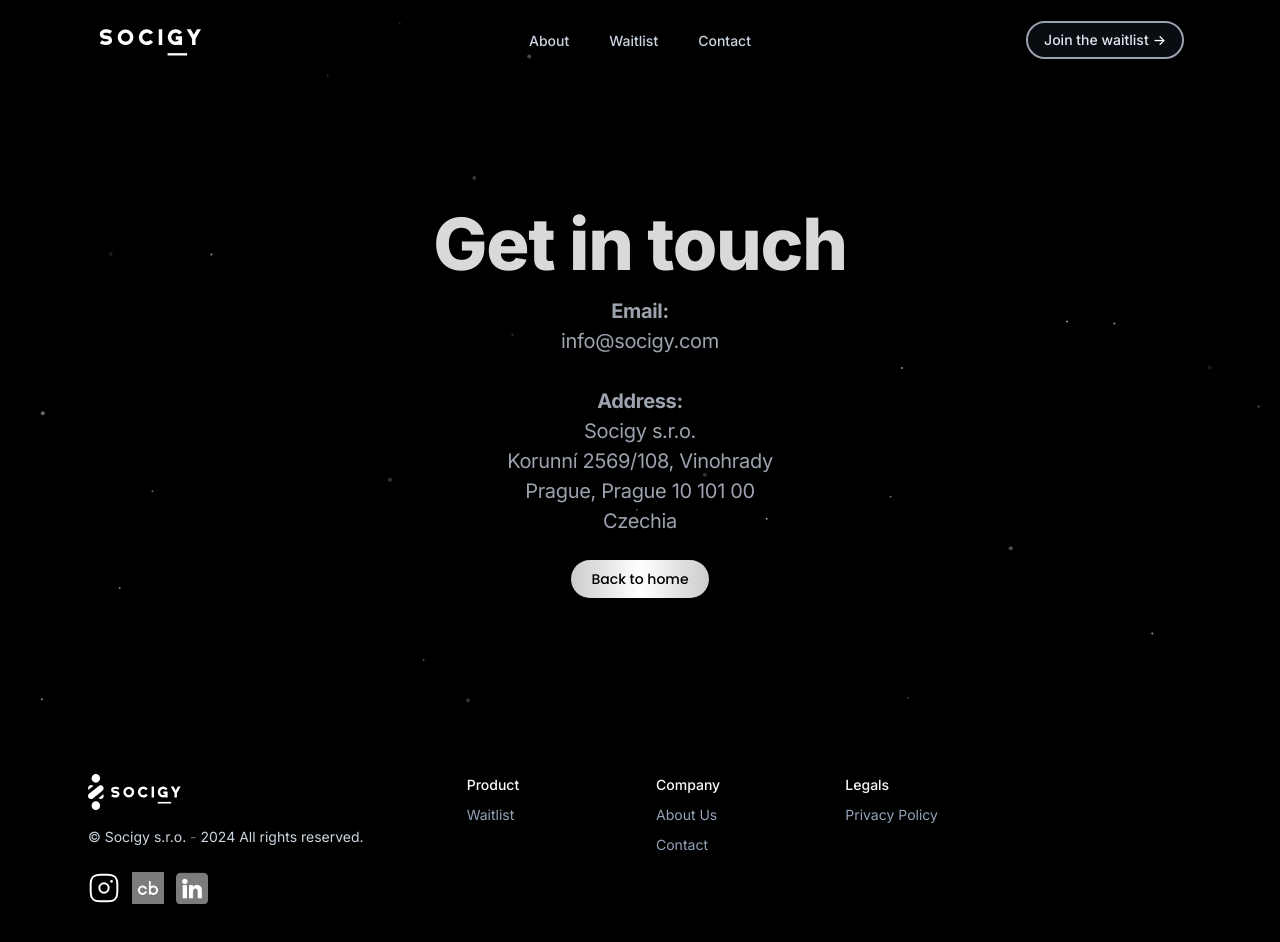
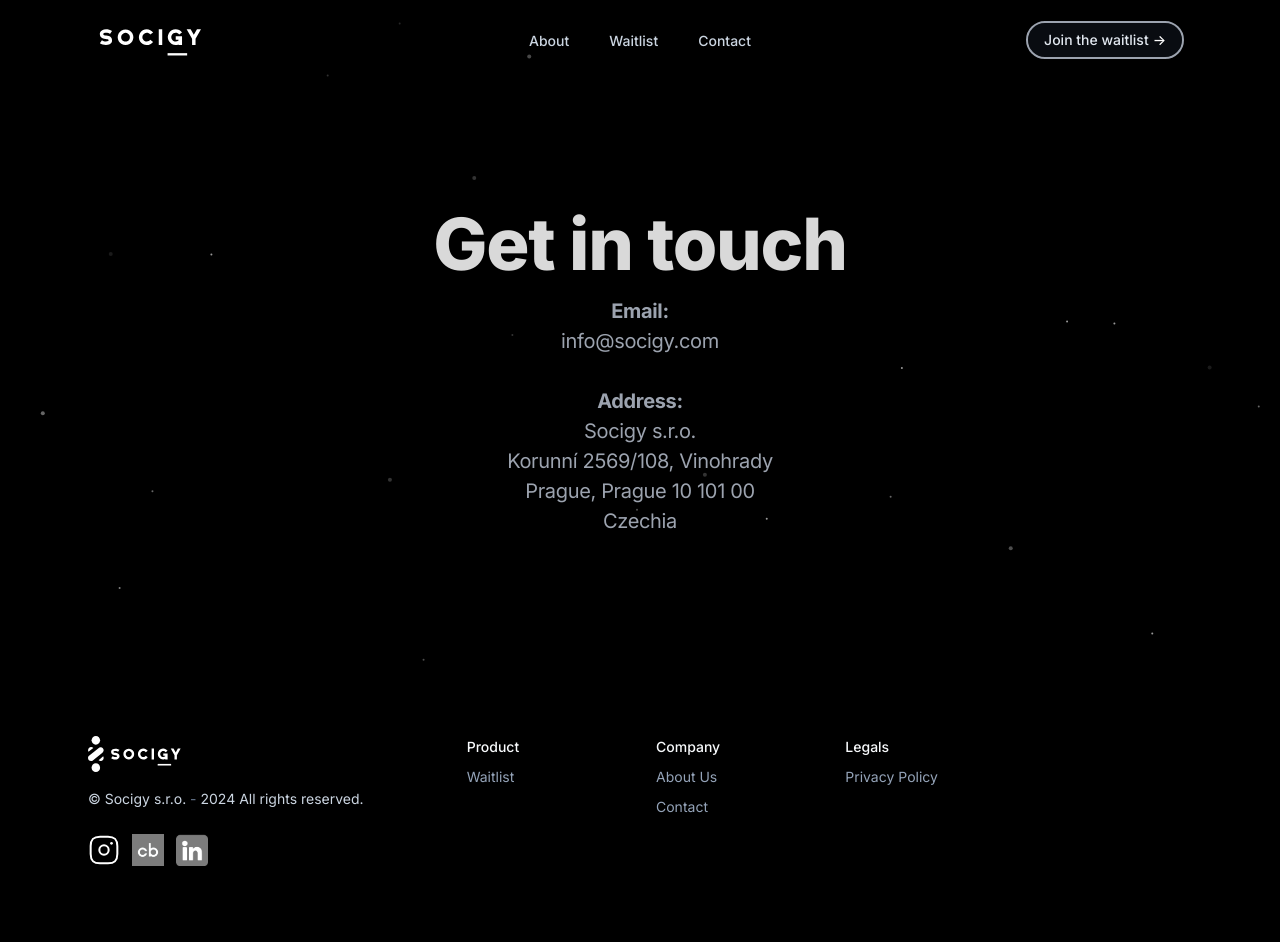
Before and after one commit to WailedParsley36/socigy-landing-page, a React (Vite) app: page /contact in a window 1280 px wide. Shown: the top 942 px of the page. After the commit the page ends 914 px from the top, so only its background shows below. Built offline with nearby package versions, Linux system fonts and the light colour scheme.

Commit message:
Update ContactUs.tsx

```diff
--- a/src/pages/ContactUs.tsx
+++ b/src/pages/ContactUs.tsx
@@ -1,4 +1,3 @@
-import { Link } from "react-router-dom";
 import PageMetadata from "../components/PageMetadata";
 import { Particles } from "../utility/Particles";
 
@@ -39,14 +38,6 @@ export default function ContactUs() {
                         Prague, Prague 10 101 00 <br />
                         Czechia
                     </p>
-                    <div className="max-w-xs mx-auto sm:max-w-none sm:inline-flex sm:justify-center space-y-4 sm:space-y-0 sm:space-x-4" data-aos="fade-down">
-                        <div>
-                            <Link className="text-md font-bold bg-gradient-to-r from-white/80 via-white to-white/80 text-black w-full font-poppins transition duration-150 ease-in-out group btn" to="/">
-                                Back to home
-                            </Link>
-                        </div>
-                    </div>
-
                 </div>
             </div>
         </div>
```
